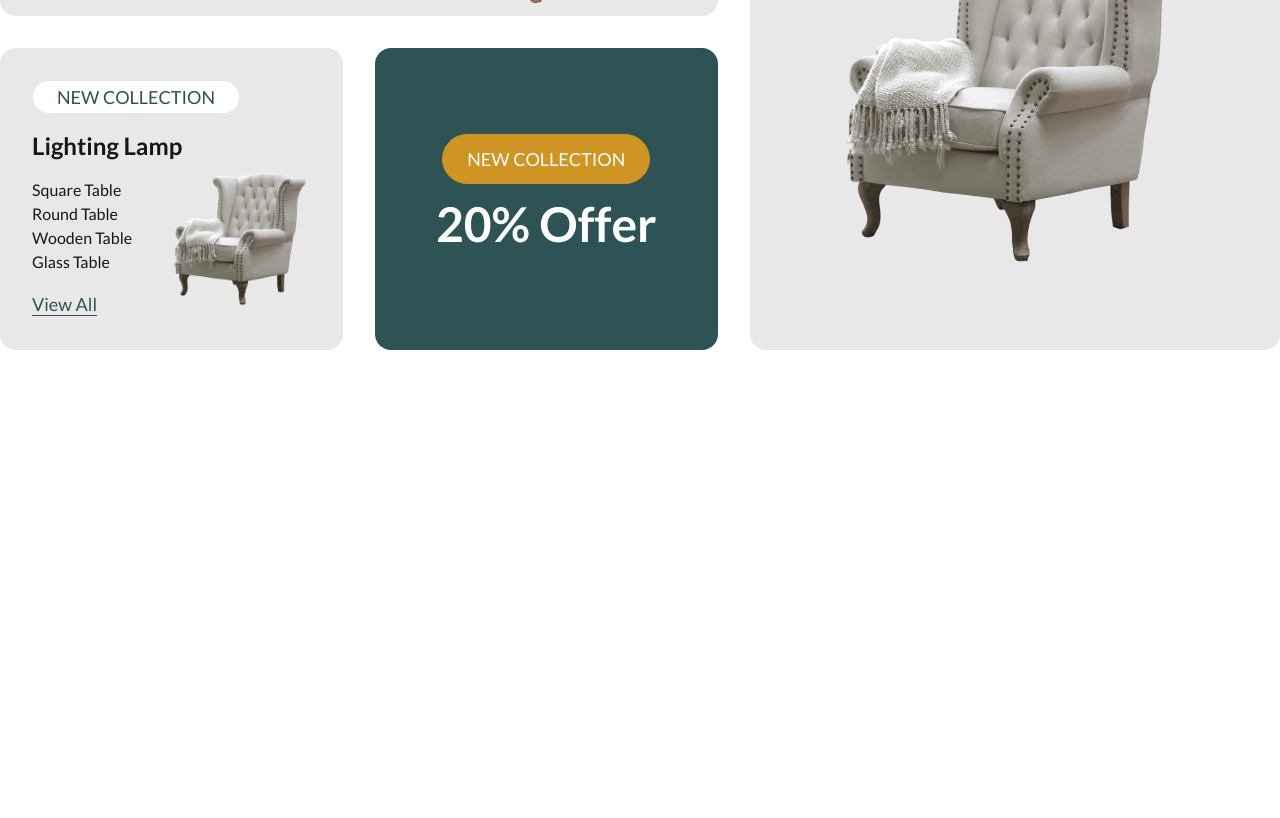
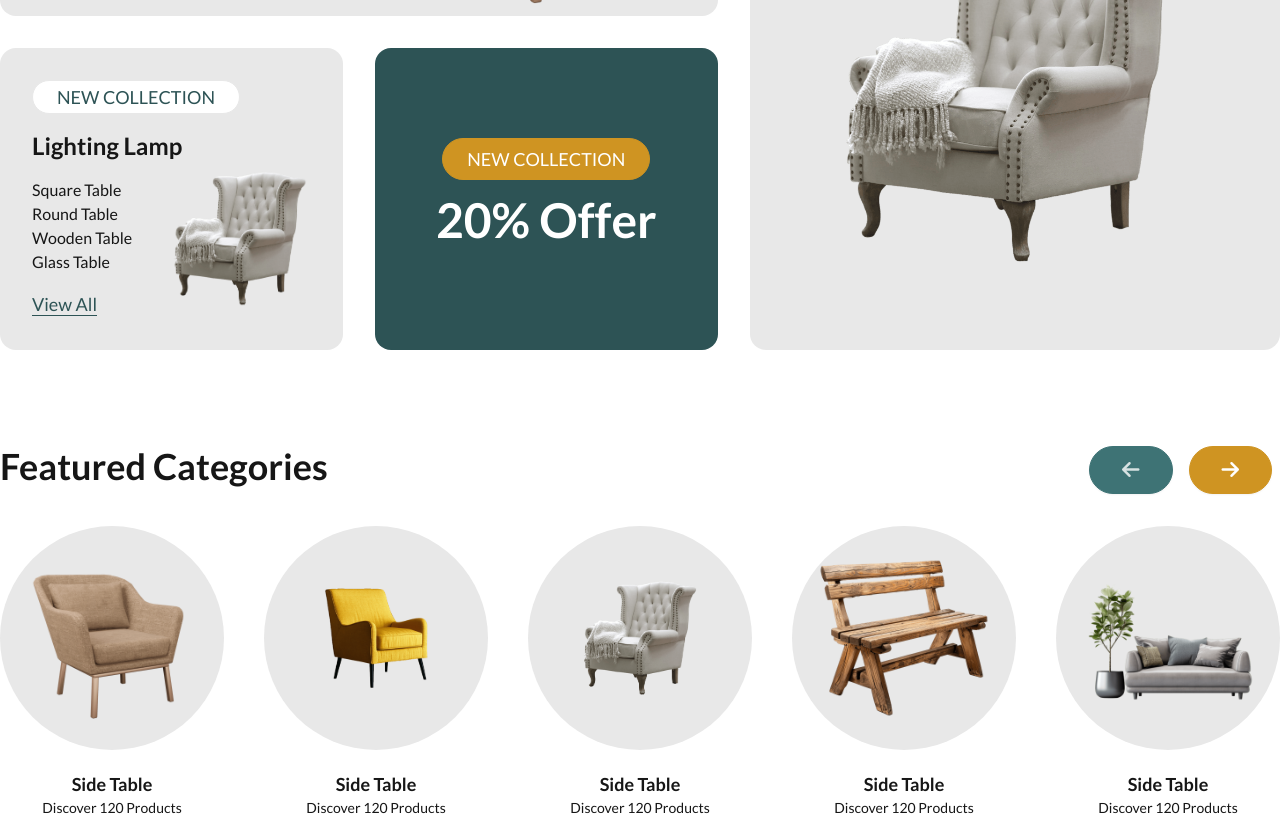
Before and after one commit to mohammadnahid7/LuxeLiving, a React (Vite) app: page / in a window 1280 px wide. Shown: the part 1420-2238 px from the top of the page. Before the commit the page ends 1866 px from the top, so only its background shows below. Built offline with nearby package versions, Linux system fonts and the light colour scheme; some icons are missing.

Commit message:
Featured section added

```diff
--- a/src/App.jsx
+++ b/src/App.jsx
@@ -1,4 +1,5 @@
 import Collections from "./components/Collection/Collections";
+import Featured from "./components/Featured/Featured";
 import Hero from "./components/Hero/Hero";
 import Navbar from "./components/Navbar/Navbar";
 
@@ -8,6 +9,7 @@ function App() {
 			<Navbar />
 			<Hero />
 			<Collections />
+			<Featured />
 		</main>
 	);
 }
--- a/src/components/Collection/Collections.jsx
+++ b/src/components/Collection/Collections.jsx
@@ -1,7 +1,7 @@
 const Collections = () => {
 	return (
 		<section className="w-full">
-			<div className="container mx-auto max-w-7xl py-24">
+			<div className="container mx-auto max-w-7xl pt-24">
 				<div className="w-full flex justify-between items-center">
 					<div className="max-w-40">
 						<div className="relative ">
@@ -107,7 +107,7 @@ const Collections = () => {
 					</div>
 					<div className="col-span-2 bg-secondary rounded-2xl">
 						<div className="p-8 h-full flex flex-col justify-center items-center">
-							<div className="badge badge-lg badge-primary py-6 px-6 text-lg text-white uppercase">
+							<div className="badge badge-lg badge-primary py-5 px-6 text-lg text-white uppercase">
 								New Collection
 							</div>
 							<h3 className="text-5xl font-semibold my-4 text-white">20% Offer</h3>
--- /dev/null
+++ b/src/components/Featured/Featured.jsx
@@ -0,0 +1,58 @@
+const Featured = () => {
+	return (
+		<section className="w-full">
+			<div className="container mx-auto max-w-7xl pt-24">
+				<div className="flex">
+					<h3 className="text-4xl font-bold flex-1">Featured Categories</h3>
+					<div>
+						<button className="btn btn-neutral mx-2">
+							<i className="fa-solid fa-arrow-left text-xl"></i>
+						</button>
+						<button className="btn btn-primary mx-2">
+							<i className="fa-solid fa-arrow-right text-xl"></i>
+						</button>
+					</div>
+				</div>
+				<div className="flex mt-8 justify-between">
+					<div className="flex flex-col justify-center items-center">
+						<figure className="bg-base-200 w-56 h-56 flex justify-center items-center rounded-full">
+							<img src="./assets/furniture10.png" alt="" className="w-44" />
+						</figure>
+						<h3 className="text-lg font-semibold mt-5">Side Table</h3>
+						<p className="text-sm">Discover 120 Products</p>
+					</div>
+					<div className="flex flex-col justify-center items-center">
+						<figure className="bg-base-200 w-56 h-56 flex justify-center items-center rounded-full">
+							<img src="./assets/furniture11.png" alt="" className="w-44" />
+						</figure>
+						<h3 className="text-lg font-semibold mt-5">Side Table</h3>
+						<p className="text-sm">Discover 120 Products</p>
+					</div>
+					<div className="flex flex-col justify-center items-center">
+						<figure className="bg-base-200 w-56 h-56 flex justify-center items-center rounded-full">
+							<img src="./assets/furniture12.png" alt="" className="w-44" />
+						</figure>
+						<h3 className="text-lg font-semibold mt-5">Side Table</h3>
+						<p className="text-sm">Discover 120 Products</p>
+					</div>
+					<div className="flex flex-col justify-center items-center">
+						<figure className="bg-base-200 w-56 h-56 flex justify-center items-center rounded-full">
+							<img src="./assets/furniture13.png" alt="" className="w-44" />
+						</figure>
+						<h3 className="text-lg font-semibold mt-5">Side Table</h3>
+						<p className="text-sm">Discover 120 Products</p>
+					</div>
+					<div className="flex flex-col justify-center items-center">
+						<figure className="bg-base-200 w-56 h-56 flex justify-center items-center rounded-full">
+							<img src="./assets/furniture14.png" alt="" className="w-44" />
+						</figure>
+						<h3 className="text-lg font-semibold mt-5">Side Table</h3>
+						<p className="text-sm">Discover 120 Products</p>
+					</div>
+				</div>
+			</div>
+		</section>
+	);
+};
+
+export default Featured;
```
